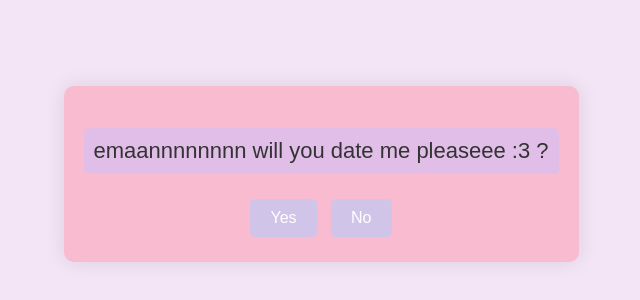
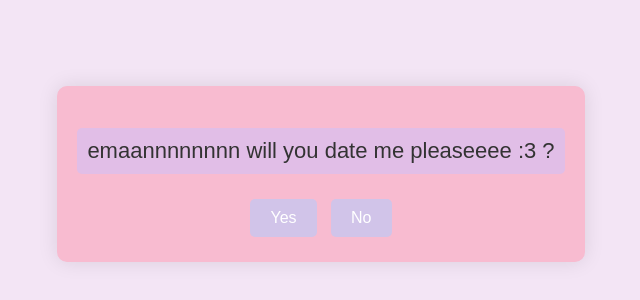
Before and after one commit to talha3shan/nigga, a plain HTML site: page index.html in a window 1280 px wide. Shown: the part 226-526 px from the top of the page, without its empty margins (319-959 px from the left). Drawn offline with Linux system fonts and the light colour scheme.

Commit message:
Update index.html

```diff
--- a/index.html
+++ b/index.html
@@ -8,7 +8,7 @@
 </head>
 <body>
     <div class="container">
-        <p class="message">emaannnnnnnn will you date me pleaseee :3 ? </p>
+        <p class="message">emaannnnnnnn will you date me pleaseeee :3 ? </p>
         <div class="buttons" id="buttons">
             <button id="yesButton">Yes</button>
             <button id="noButton">No</button>
```
